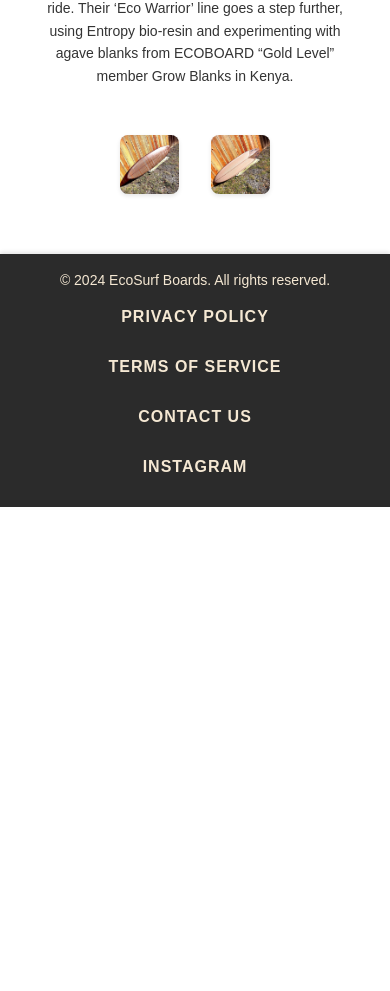
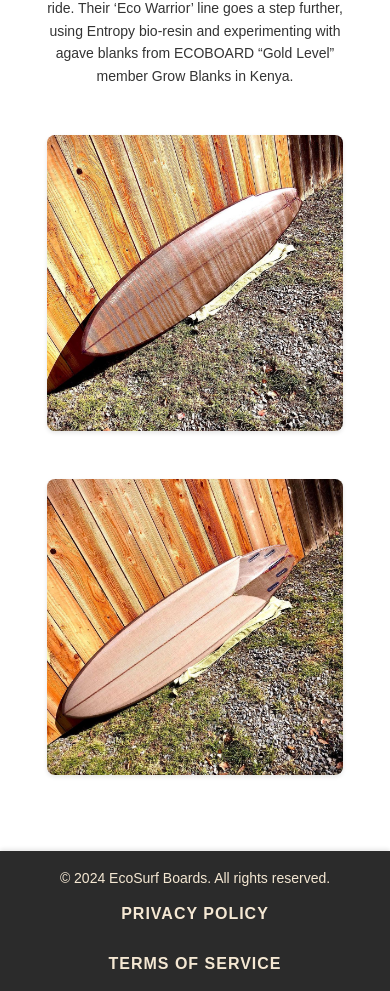
Before and after one commit to nedbitar/Surf-Site, a plain HTML site: page rev2home.html in a window 390 px wide. Shown: the part 1015-2006 px from the top of the page. Before the commit the page ends 1522 px from the top, so only its background shows below. Drawn offline with Linux system fonts and the light colour scheme.

Commit message:
Update rev2home.html

```diff
--- a/rev2home.html
+++ b/rev2home.html
@@ -172,14 +172,43 @@
     display: flex;
     justify-content: center;
     align-items: center;
-            margin: 3em 0; /* Add some margin to the top and bottom */
-            gap: 2em; /* Space between images */
+    flex-wrap: wrap;
+    margin: 3em 0;
+    gap: 2em;
 }
+
+.image-gallery {
+    display: flex;
+    justify-content: center;
+    align-items: center;
+    flex-wrap: wrap;
+    margin: 3em 0;
+    gap: 2em;
+}
+
 .image-gallery img {
-            max-width: 20%; /* Make the images smaller */
+    width: 100%;
+    max-width: 45%;
     height: auto;
     border-radius: 0.5em;
     box-shadow: 0 0.125em 0.25em rgba(0, 0, 0, 0.1);
+    object-fit: cover;
+}
+
+@media screen and (max-width: 48em) {
+    .image-gallery {
+        flex-direction: column;
+    }
+    .image-gallery img {
+        max-width: 90%;
+        margin-bottom: 1em;
+    }
+}
+
+@media screen and (max-width: 30em) {
+    .image-gallery img {
+        max-width: 100%;
+    }
 }
         footer {
         background-color: #2b2b2b; /* Match the navbar background */
```
Lines whose indentation alone changed are shown as unchanged.
